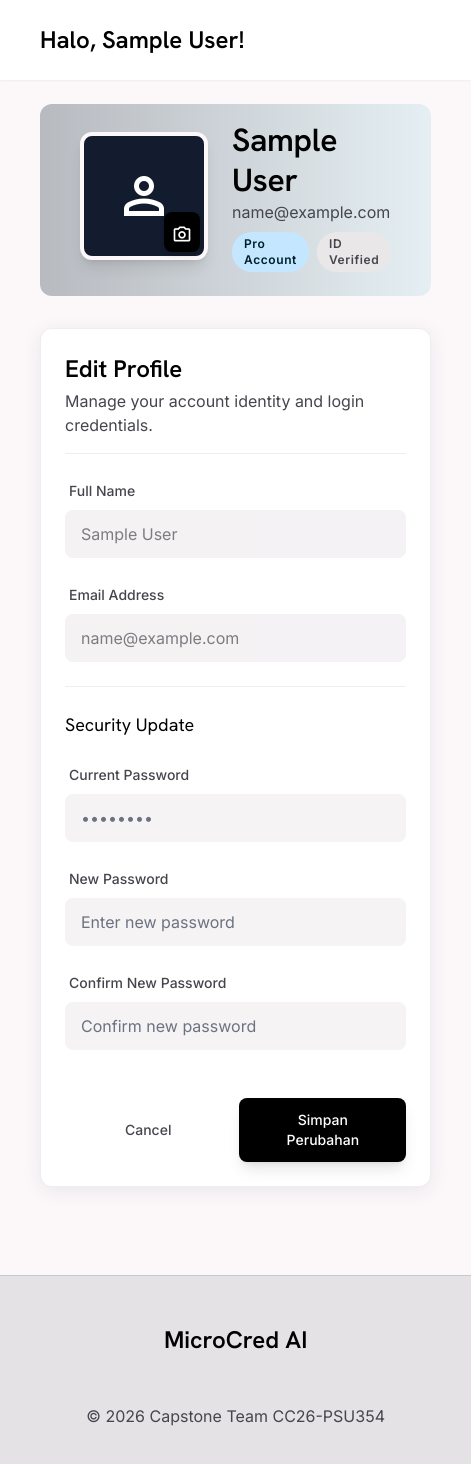
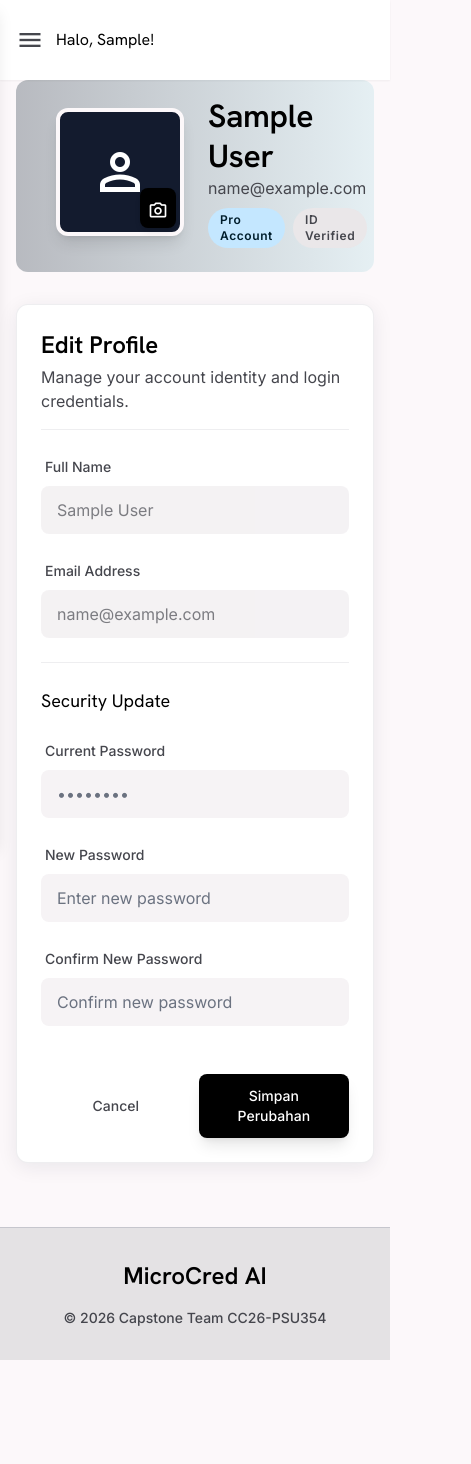
Before and after one commit to yuda-07/Captone-Project, a React (Vite) app in the folder frontend-v2/my-app/: page /profile in a window 390 px wide. Shown: the top 1464 px of the page, 471 px wide, since content can reach past the window. After the commit the page ends 1360 px from the top, so only its background shows below. Built offline with nearby package versions, Linux system fonts and the light colour scheme; no server answers; sample sign-in values are in the browser's storage.

Commit message:
Perbaikan layout dashboard mobile dan animasi sidebar

```diff
--- a/frontend-v2/my-app/src/components/layout/DashboardLayout.jsx
+++ b/frontend-v2/my-app/src/components/layout/DashboardLayout.jsx
@@ -1,22 +1,32 @@
+import { useState } from 'react'
 import Sidebar from './Sidebar.jsx'
 import { useAuth } from '../../context/AuthContext.jsx'
 
 export default function DashboardLayout({ children, title, subtitle, headerRight }) {
   const { user } = useAuth()
+  const [isSidebarOpen, setIsSidebarOpen] = useState(false)
 
   return (
     <div className="flex min-h-screen bg-surface">
-      <Sidebar />
-      <main className="flex-1 md:ml-72 transition-all duration-300">
+      <Sidebar isOpen={isSidebarOpen} onClose={() => setIsSidebarOpen(false)} />
+      <main className="flex-1 md:ml-72 transition-all duration-300 w-full max-w-full">
         {/* Header */}
-        <header className="h-20 px-10 flex items-center justify-between bg-surface-container-lowest shadow-sm sticky top-0 z-40">
-          <div>
-            <h1 className="text-headline-md font-hanken text-primary">
-              {title || `Halo, ${user?.name || 'User'}!`}
-            </h1>
-            {subtitle && (
-              <p className="text-on-surface-variant font-inter text-label-md">{subtitle}</p>
-            )}
+        <header className="h-20 px-4 md:px-10 flex items-center justify-between bg-surface-container-lowest shadow-sm sticky top-0 z-40">
+          <div className="flex items-center gap-3">
+            <button
+              className="md:hidden text-on-surface-variant hover:text-primary focus:outline-none flex items-center justify-center"
+              onClick={() => setIsSidebarOpen(true)}
+            >
+              <span className="material-symbols-outlined text-[28px]">menu</span>
+            </button>
+            <div className="flex flex-col justify-center">
+              <h1 className="text-title-lg md:text-headline-md font-hanken text-primary leading-tight truncate max-w-[130px] sm:max-w-xs md:max-w-full">
+                {title || `Halo, ${user?.name?.split(' ')[0] || 'User'}!`}
+              </h1>
+              {subtitle && (
+                <p className="text-on-surface-variant font-inter text-label-sm md:text-label-md hidden sm:block">{subtitle}</p>
+              )}
+            </div>
           </div>
           <div className="flex items-center gap-2">
             {headerRight}
@@ -24,17 +34,15 @@ export default function DashboardLayout({ children, title, subtitle, headerRight
         </header>
 
         {/* Page Content */}
-        <div className="p-10 max-w-container-max mx-auto">
+        <div className="p-4 md:p-10 max-w-container-max mx-auto">
           {children}
         </div>
 
         {/* Dashboard Footer */}
         <footer className="w-full border-t border-outline-variant bg-surface-container-highest mt-12">
-          <div className="w-full px-10 py-12 flex flex-col md:flex-row justify-between items-center gap-6">
+          <div className="w-full px-4 md:px-10 py-8 md:py-12 flex flex-col md:flex-row justify-between items-center gap-4">
             <div className="text-headline-md font-hanken text-primary">MicroCred AI</div>
-            <div className="flex gap-6">
-            </div>
-            <p className="text-on-surface-variant font-inter text-body-md">© 2026 Capstone Team CC26-PSU354</p>
+            <p className="text-on-surface-variant font-inter text-label-md md:text-body-md text-center">© 2026 Capstone Team CC26-PSU354</p>
           </div>
         </footer>
       </main>
--- a/frontend-v2/my-app/src/components/layout/Sidebar.jsx
+++ b/frontend-v2/my-app/src/components/layout/Sidebar.jsx
@@ -8,7 +8,7 @@ const navItems = [
   { path: '/profile', icon: 'person', label: 'Profile' },
 ]
 
-export default function Sidebar() {
+export default function Sidebar({ isOpen, onClose }) {
   const location = useLocation()
   const navigate = useNavigate()
   const { user, logout } = useAuth()
@@ -19,12 +19,24 @@ export default function Sidebar() {
   }
 
   return (
-    <aside className="fixed left-0 top-0 h-screen w-72 bg-primary-container shadow-lg flex-col py-6 hidden md:flex z-50">
+    <>
+      {/* Mobile Overlay */}
+      {isOpen && (
+        <div
+          className="fixed inset-0 bg-black/50 z-40 md:hidden transition-opacity"
+          onClick={onClose}
+        />
+      )}
+
+      <aside className={`fixed left-0 top-0 h-screen w-72 bg-primary-container shadow-lg flex-col py-6 z-50 transition-transform duration-300 md:translate-x-0 flex ${isOpen ? 'translate-x-0' : '-translate-x-full'}`}>
         {/* Logo */}
-      <div className="px-6 mb-10">
-        <Link to="/dashboard" className="text-headline-md font-hanken text-on-primary font-bold">
+        <div className="px-6 mb-10 flex justify-between items-center">
+          <Link to="/dashboard" onClick={onClose} className="text-headline-md font-hanken text-on-primary font-bold">
             MicroCred AI
           </Link>
+          <button onClick={onClose} className="md:hidden text-on-primary">
+            <span className="material-symbols-outlined">close</span>
+          </button>
         </div>
 
         {/* Navigation */}
@@ -35,6 +47,7 @@ export default function Sidebar() {
               <Link
                 key={item.path}
                 to={item.path}
+                onClick={onClose}
                 className={`flex items-center gap-2 p-3 transition-all duration-200 ${
                   isActive
                     ? 'bg-secondary text-on-secondary rounded-l-full border-l-4 border-secondary-fixed translate-x-1'
@@ -72,5 +85,6 @@ export default function Sidebar() {
           </button>
         </div>
       </aside>
+    </>
   )
 }
--- a/frontend-v2/my-app/src/pages/DashboardPage.jsx
+++ b/frontend-v2/my-app/src/pages/DashboardPage.jsx
@@ -44,9 +44,10 @@ export default function DashboardPage() {
       subtitle="Selamat datang di dashboard keuangan Anda."
       headerRight={
         <>
-          <Link to="/analysis" className="flex items-center gap-2 bg-secondary text-on-secondary px-4 py-3 rounded-full text-label-md shadow-sm hover:scale-95 transition-transform">
-            <span className="material-symbols-outlined">add</span>
-            Mulai Analisis Baru
+          <Link to="/analysis" className="flex items-center gap-1 md:gap-2 bg-secondary text-on-secondary px-4 md:px-5 py-2 md:py-3 rounded-full text-label-sm md:text-label-md shadow-sm hover:scale-95 transition-transform whitespace-nowrap">
+            <span className="material-symbols-outlined text-[20px] md:text-[24px]">add</span>
+            <span className="hidden sm:inline">Mulai Analisis Baru</span>
+            <span className="sm:hidden">Analisis</span>
           </Link>
         </>
       }
```
Lines whose indentation alone changed are shown as unchanged.
